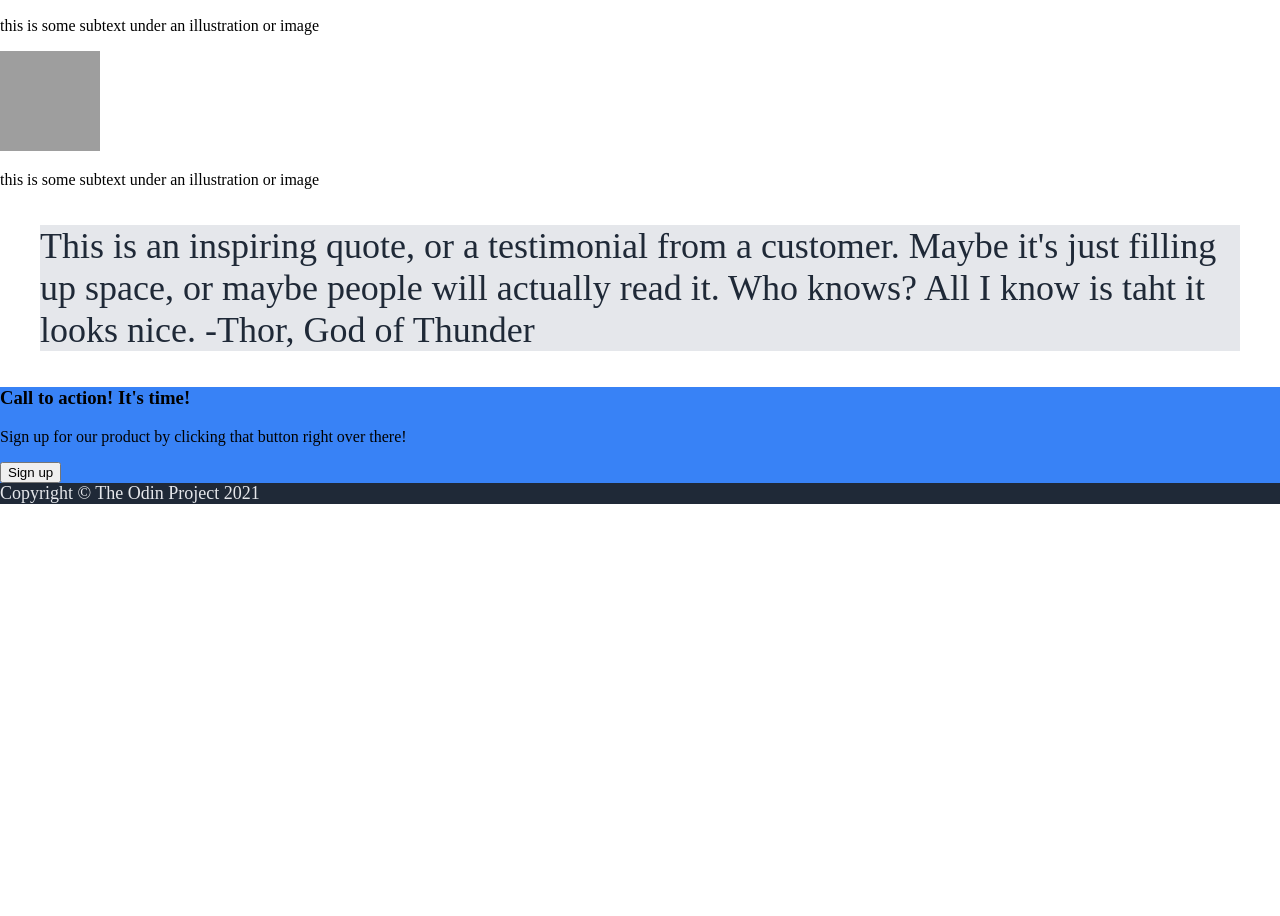
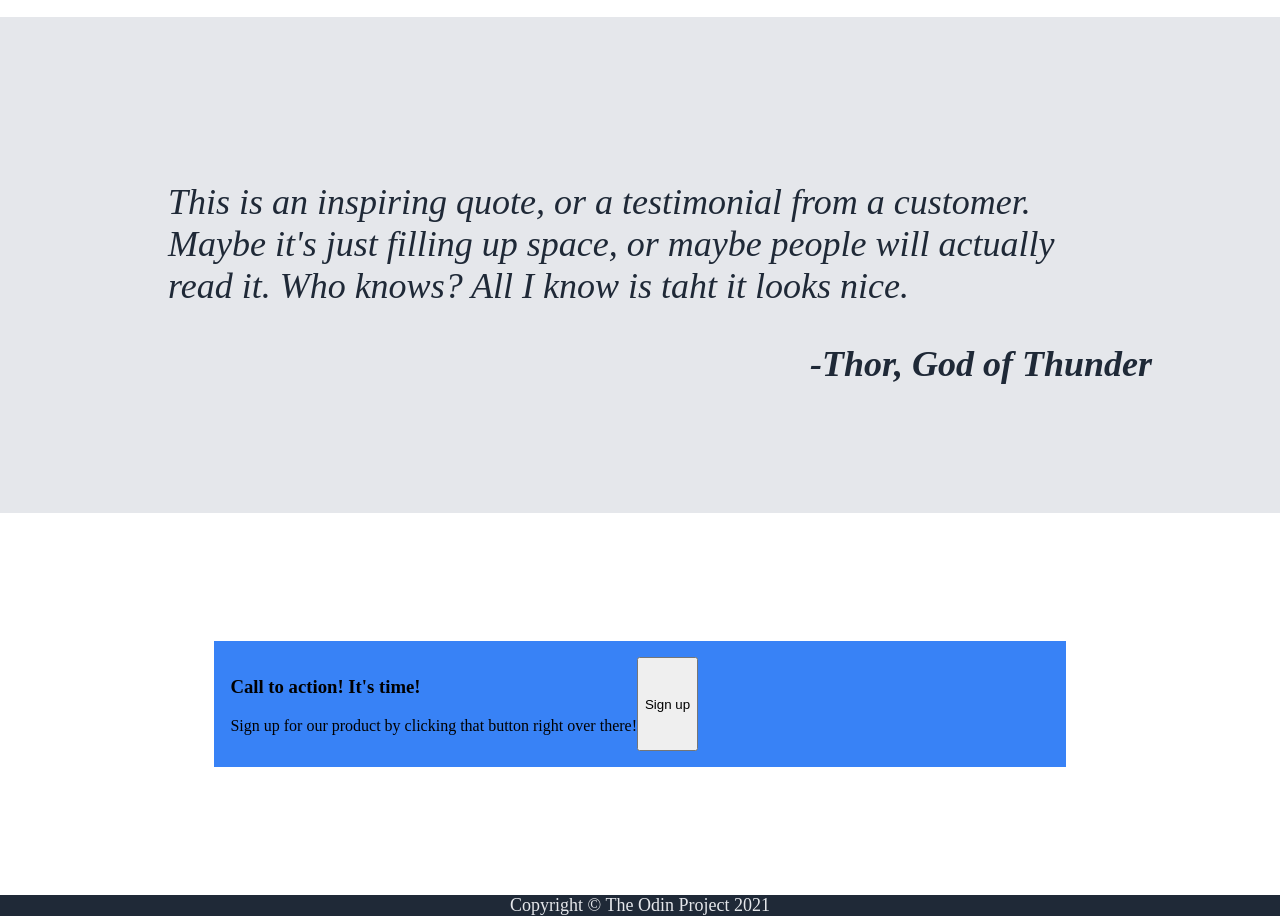
Before and after one commit to blue-leafe/flexbox, a plain HTML site: page index.html in a window 1280 px wide. Shown: the part 936-1852 px from the top of the page. Before the commit the page ends 1440 px from the top, so only its background shows below. Drawn offline with Linux system fonts and the light colour scheme; grey boxes are pictures that could not be loaded.

Commit message:
add styles to cards and quote section in style file

```diff
--- a/css/style.css
+++ b/css/style.css
@@ -57,21 +57,54 @@ ul{
     font-size: 36px;
     font-weight: 800;
     color: #1f2937;
+    text-align: center;
+    margin-top: 5%;
+    margin-bottom: 5%;
 }
 
-blockquote{
+.deck{
+    display: flex;
+    justify-content: center;
+    gap: 5%;
+}
+
+.cards{
+    width: 200px;
+    text-align: center;
+}
+
+.quote{
     background-color: #e5e7eb;
     font-size: 36px;
     color: #1f2937;
-    font-style: light italic;
+    font-style: italic;
+    font-weight: 100;
+    padding: 10%;
+    display: flex;
+    flex-direction: column;
+    margin-top:10%;
 }
+span{
+    align-self: flex-end;
+    font-weight: 800;
+}
+.action{
+    display: flex;
+    justify-content: center;
+    align-items: center;
+    padding: 10%;
+}
+.blue{
+    background-color:#3882f6;
+    width:80%;
+    padding: 16px;
+    display: flex;
 
-.action{
-    background-color:#3882f6;
 }
 
 .footer{
     background-color: #1f2937;
     font-size: 18px;
     color: #e5e7eb;
+    text-align: center;
 }
--- a/index.html
+++ b/index.html
@@ -44,27 +44,29 @@
                     <img src="https://source.unsplash.com/random/100x100" alt="">
                     <p>this is some subtext under an illustration or image</p>
                 </div>
-                </div>
+
                 <div class="cards">
                     <img src="https://source.unsplash.com/random/100x100" alt="">
                     <p>this is some subtext under an illustration or image</p>
                 </div>
-                </div>
+
                 <div class="cards">
                     <img src="https://source.unsplash.com/random/100x100" alt="">
                     <p>this is some subtext under an illustration or image</p>
                 </div>
+
             </div>
         </div>
-
         <div class="quote">
             <blockquote>
                 This is an inspiring quote, or a testimonial
                 from a customer. Maybe it's just filling up space, or maybe people will actually read it.
-                Who knows? All I know is taht it looks nice. -Thor, God of Thunder
+                Who knows? All I know is taht it looks nice.
             </blockquote>
+            <span>-Thor, God of Thunder</span>
         </div>
         <div class="action">
+            <div class="blue">
                 <div class="a_time">
                     <h3>Call to action! It's time!</h3>
                     <p>Sign up for our product by clicking that button right over there!</p>
@@ -74,6 +76,7 @@
                 </button>
             </div>
         </div>
+    </div>
     <footer class="footer">Copyright © The Odin Project 2021</footer>
 </body>
 </html>
```
Lines whose indentation alone changed are shown as unchanged.
